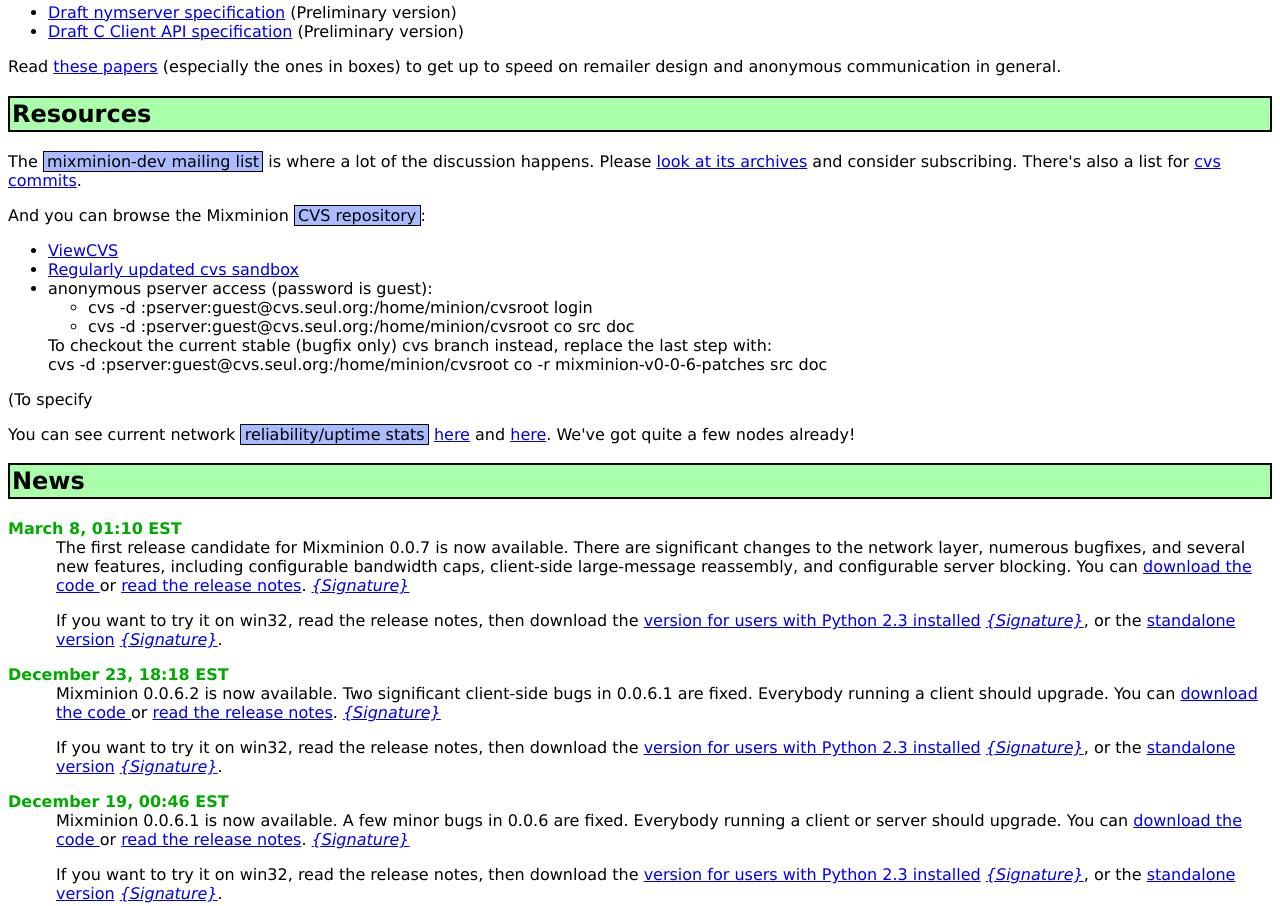
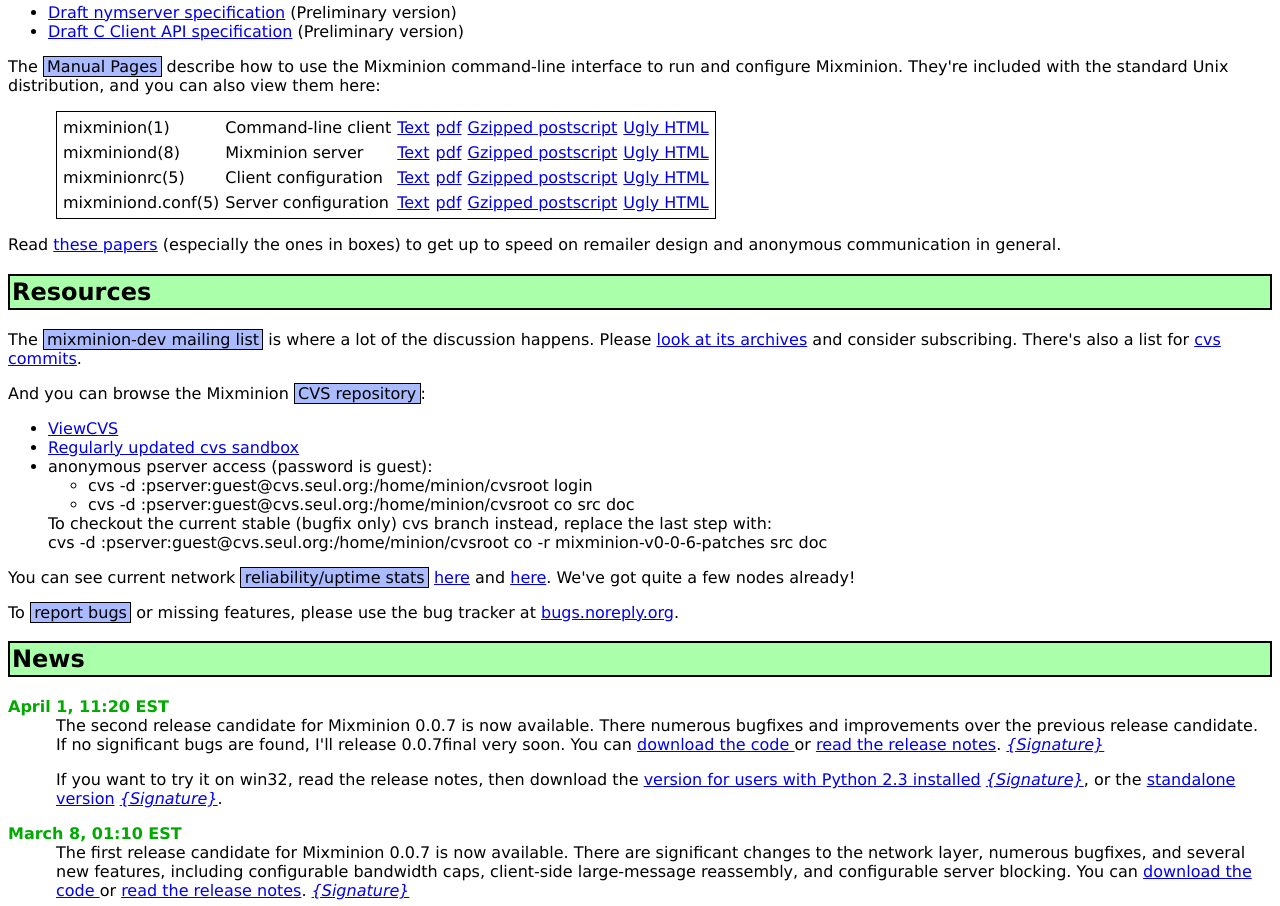
Before and after one commit to nmathewson/mixminion-doc, a plain HTML site: page website/index.html in a window 1280 px wide. Shown: the part 446-1352 px from the top of the page. Drawn offline with Linux system fonts and the light colour scheme.

Commit message:
Note release and manpages and bugzilla on website

```diff
--- a/website/index.html
+++ b/website/index.html
@@ -1,7 +1,7 @@
 <!DOCTYPE HTML PUBLIC "-//W3C//DTD HTML 4.01 Transitional//EN"
           "http://www.w3.org/TR/html4/transitional.dtd">
 <!-- *******************************************************
-     $Id: index.html,v 1.28 2004/03/08 06:21:54 nickm Exp $
+     $Id: index.html,v 1.29 2004/04/01 17:08:45 nickm Exp $
 
      This file is maintained in CVS; edit the version in the
      repository.
@@ -54,6 +54,36 @@ developers enough information to build a compatible version of Mixminion:</p>
   (Preliminary version)</li>
 </ul>
 
+<p>The <span class="heading">Manual Pages</span> describe how to use the
+Mixminion command-line interface to run and configure Mixminion.  They're
+included with the standard Unix distribution, and you can also view them
+here:</p>
+<table class="manpages">
+<tr><td>mixminion(1)</td><td>Command-line client</td>
+    <td><a href="./manpages/mixminion.1.txt">Text</a></td>
+    <td><a href="./manpages/mixminion.1.pdf">pdf</a></td>
+    <td><a href="./manpages/mixminion.1.ps.gz">Gzipped postscript</a></td>
+    <td><a href="./manpages/mixminion.1.html">Ugly HTML</a></td>
+    </tr>
+<tr><td>mixminiond(8)</td><td>Mixminion server</td>
+    <td><a href="./manpages/mixminiond.8.txt">Text</a></td>
+    <td><a href="./manpages/mixminiond.8.pdf">pdf</a></td>
+    <td><a href="./manpages/mixminiond.8.ps.gz">Gzipped postscript</a></td>
+    <td><a href="./manpages/mixminiond.8.html">Ugly HTML</a></td>
+    </tr>
+<tr><td>mixminionrc(5)</td><td>Client configuration</td>
+    <td><a href="./manpages/mixminionrc.5.txt">Text</a></td>
+    <td><a href="./manpages/mixminionrc.5.pdf">pdf</a></td>
+    <td><a href="./manpages/mixminionrc.5.ps.gz">Gzipped postscript</a></td>
+    <td><a href="./manpages/mixminionrc.5.html">Ugly HTML</a></td>
+    </tr>
+<tr><td>mixminiond.conf(5)</td><td>Server configuration</td>
+    <td><a href="./manpages/mixminiond.conf.5.txt">Text</a></td>
+    <td><a href="./manpages/mixminiond.conf.5.pdf">pdf</a></td>
+    <td><a href="./manpages/mixminiond.conf.5.ps.gz">Gzipped postscript</a></td>
+    <td><a href="./manpages/mixminiond.conf.5.html">Ugly HTML</a></td>
+    </tr>
+<table>
 
 <p>Read <a
 href="http://freehaven.net/anonbib/topic.html#Anonymous_20communication">these
@@ -85,8 +115,6 @@ To checkout the current stable (bugfix only) cvs branch instead,
 </li>
 </ul>
 
-<p>(To specify
-
 <p>You can see current network
   <span class="heading">reliability/uptime stats</span>
   <a href="http://outel.org/mix/minion/">here</a> and
@@ -94,7 +122,33 @@ To checkout the current stable (bugfix only) cvs branch instead,
 We've got quite a few nodes already!
 </p>
 
+<p>To <span class="heading">report bugs</span> or missing features, please
+use the bug tracker at
+<a href="http://bugs.noreply.org">bugs.noreply.org</a>.
+</p>
+
 <h2>News</h2>
+
+<p class="date">April 1, 11:20 EST</p>
+
+<p class="news">
+  The second release candidate for Mixminion 0.0.7 is now available.  There
+  numerous bugfixes and improvements over the previous release candidate.
+  If no significant bugs are found, I'll release 0.0.7final very soon.
+  You can <a href="./dist/Mixminion-0.0.7rc2.tar.gz">download the code
+  </a>
+  or <a href="./dist/README-0.0.7rc2">read the release notes</a>.
+  <em><a href="./dist/Mixminion-0.0.7rc2.tar.gz.asc">{Signature}</a></em>
+
+<p class="news">
+  If you want to try it on win32, read the release notes, then download
+  the <a href="./dist/Mixminion-0.0.7rc2.win32-py2.3.exe">version for users
+  with Python 2.3 installed</a>
+  <em><a href="./dist/Mixminion-0.0.7rc2.win32-py2.3.exe.asc">{Signature}</a></em>,
+  or the
+  <a href="./dist/Mixminion-0.0.7rc2.win32.zip">standalone version</a>
+  <em><a href="./dist/Mixminion-0.0.7rc2.win32.zip.asc">{Signature}</a></em>.
+</p>
 
 <p class="date">March 8, 01:10 EST</p>
 
--- a/website/minion.css
+++ b/website/minion.css
@@ -1,5 +1,5 @@
 /* *******************************************************
-   $Id: minion.css,v 1.3 2003/08/29 05:58:24 nickm Exp $
+   $Id: minion.css,v 1.4 2004/04/01 17:08:45 nickm Exp $
 
    This file is maintained in CVS; edit the version in the
    repository.
@@ -87,3 +87,13 @@ P.credit {
    padding-left: 3px;
    border-left: 3px solid;
 }
+
+TABLE.manpages {
+   margin-left: 3em;
+   padding: 2px;
+   border: 1px solid;
+}
+
+TD {
+   padding: 2px;
+}
```
